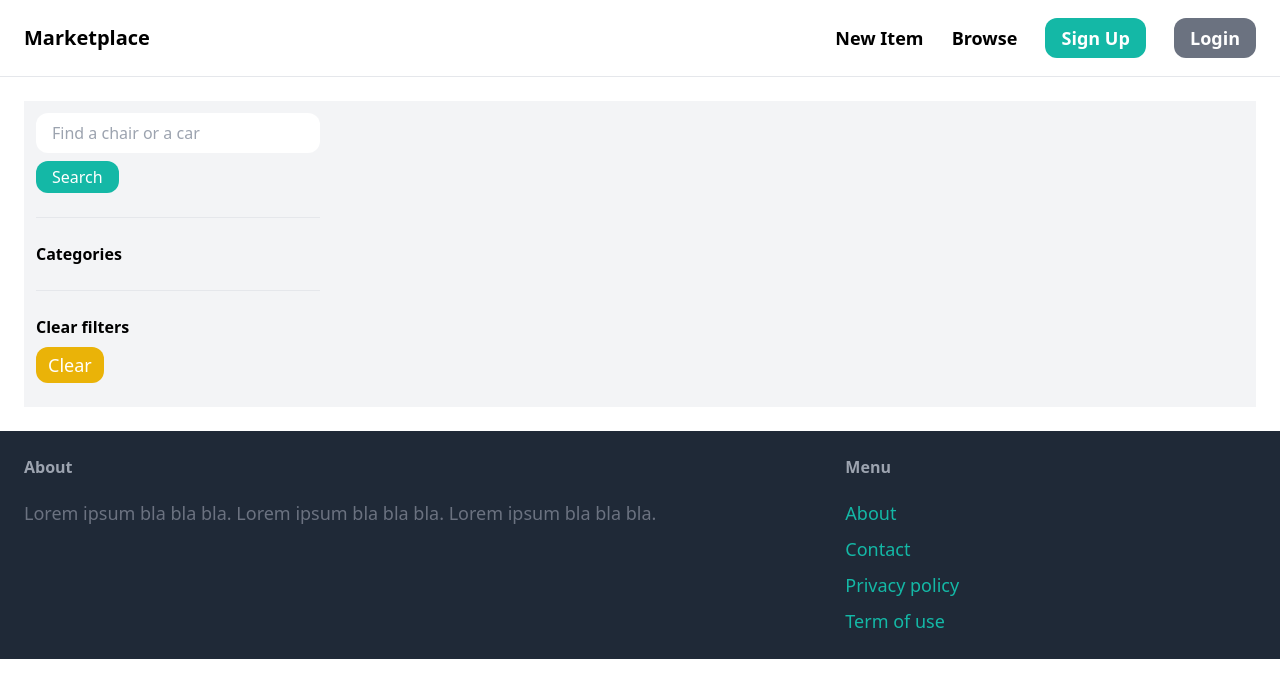
After one commit to daniel-liemng/marketplace_django, a Django app: page /items/ in a window 1280 px wide. The commit adds this page. Shown: the top 698 px of the page. Run offline with Django 4.2, Linux system fonts and the light colour scheme; data that the repository does not hold is empty; some libraries are stand-ins or nearby versions.

Commit message:
search - filter items

```diff
--- a/core/templates/core/base.html
+++ b/core/templates/core/base.html
@@ -15,7 +15,7 @@
     <a href="/" class='text-xl font-semibold'>Marketplace</a>
     <div class='space-x-6'>
       <a href="{% url 'item:new' %}" class='text-lg font-semibold hover:text-gray-500'>New Item</a>
-      <a href="/" class='text-lg font-semibold hover:text-gray-500'>Browse</a>
+      <a href="{% url 'item:items' %}" class='text-lg font-semibold hover:text-gray-500'>Browse</a>
 
       {% if request.user.is_authenticated %}
       <a href="{% url 'core:signup' %}"
--- /dev/null
+++ b/item/templates/item/items.html
@@ -0,0 +1,51 @@
+{% extends 'core/base.html' %}
+
+{% block title %}Items{% endblock  %}
+
+{% block content %}
+<div class="pb-6 grid grid-cols-4 gap-4 bg-gray-100">
+  <div class="col-span-1 pt-3 pl-3">
+    <form method="get" action="{% url 'item:items' %}">
+      <input type="text" name="query" value="{{ query }}" placeholder='Find a chair or a car' class='w-full px-4 py-2 rounded-xl outline-teal-500'/>
+
+      <button type="submit" class='mt-2 px-4 py-1 text-base bg-teal-500 text-white rounded-xl'>Search</button>
+    </form>
+    <hr class='my-6' />
+
+    <p class="font-semibold">Categories</p>
+
+    <ul>
+      {% for category in categories %}
+        <li class='py-2 px-2 rounded-xl {% if category.id == category_id %}bg-green-200{% endif %}'>
+          <a href="{% url 'item:items' %}?query={{ query }}&category={{ category.id }}">{{ category.name }}</a>
+        </li>
+      {% endfor %}
+    </ul>
+
+    <hr class='my-6' />
+
+    <p class="font-semibold">Clear filters</p>
+
+    <ul>
+      <li><a href="{% url 'item:items' %}" class='mt-2 px-3 py-1 inline-block bg-yellow-500 text-lg rounded-xl text-white'>Clear</a></li>
+    </ul>
+  </div>
+  <div class="col-span-3">
+    <div class="grid grid-cols-3 gap-3">
+      {% for item in items %}
+      <div>
+        <a href="{% url 'item:detail' item.id %}">
+          <div>
+            <img src='{{ item.image.url }}' alt="item" class=' rounded-t-xl'>
+          </div>
+          <div class='p-6 bg-white rounded-b-xl'>
+            <h2 class="text-2xl">{{ item.name }}</h2>
+            <p class="text-gray-500">Price: {{item.price}}</p>
+          </div>
+        </a>
+      </div>
+      {% endfor %}
+    </div>
+  </div>
+</div>
+{% endblock  %}
--- a/item/urls.py
+++ b/item/urls.py
@@ -5,6 +5,7 @@ from . import views
 app_name = 'item'
 
 urlpatterns = [
+    path('', views.items, name='items'),
     path('new/', views.new, name='new'),
     path('<int:pk>/', views.detail, name='detail'),
     path('<int:pk>/edit/', views.edit, name='edit'),
--- a/item/views.py
+++ b/item/views.py
@@ -1,11 +1,29 @@
 from django.shortcuts import render, get_object_or_404
 from django.contrib.auth.decorators import login_required
 from django.shortcuts import render, redirect
+from django.db.models import Q
 
-from .models import Item
+from .models import Item, Category
 from .forms import NewItemForm, EditItemForm
 
 # Create your views here.
+
+
+def items(request):
+    query = request.GET.get('query', '')
+    category_id = request.GET.get('category', 0)
+
+    categories = Category.objects.all()
+    items = Item.objects.filter(is_sold=False)
+
+    if category_id:
+        items = items.filter(category_id=category_id)
+
+    if query:
+        items = items.filter(Q(name__icontains=query) |
+                             Q(description__icontains=query))
+
+    return render(request, 'item/items.html', {'items': items, 'categories': categories, 'query': query, 'category_id': int(category_id)})
 
 
 def detail(request, pk):
```
